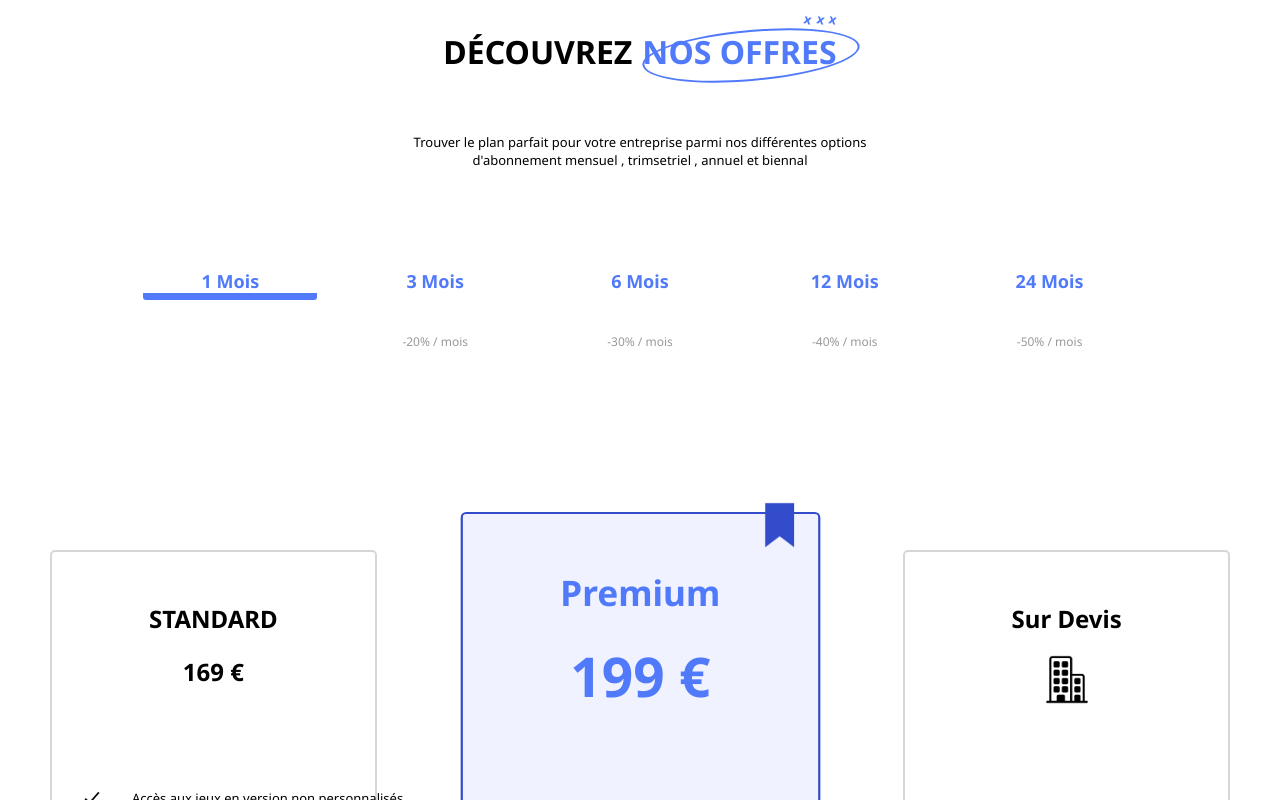
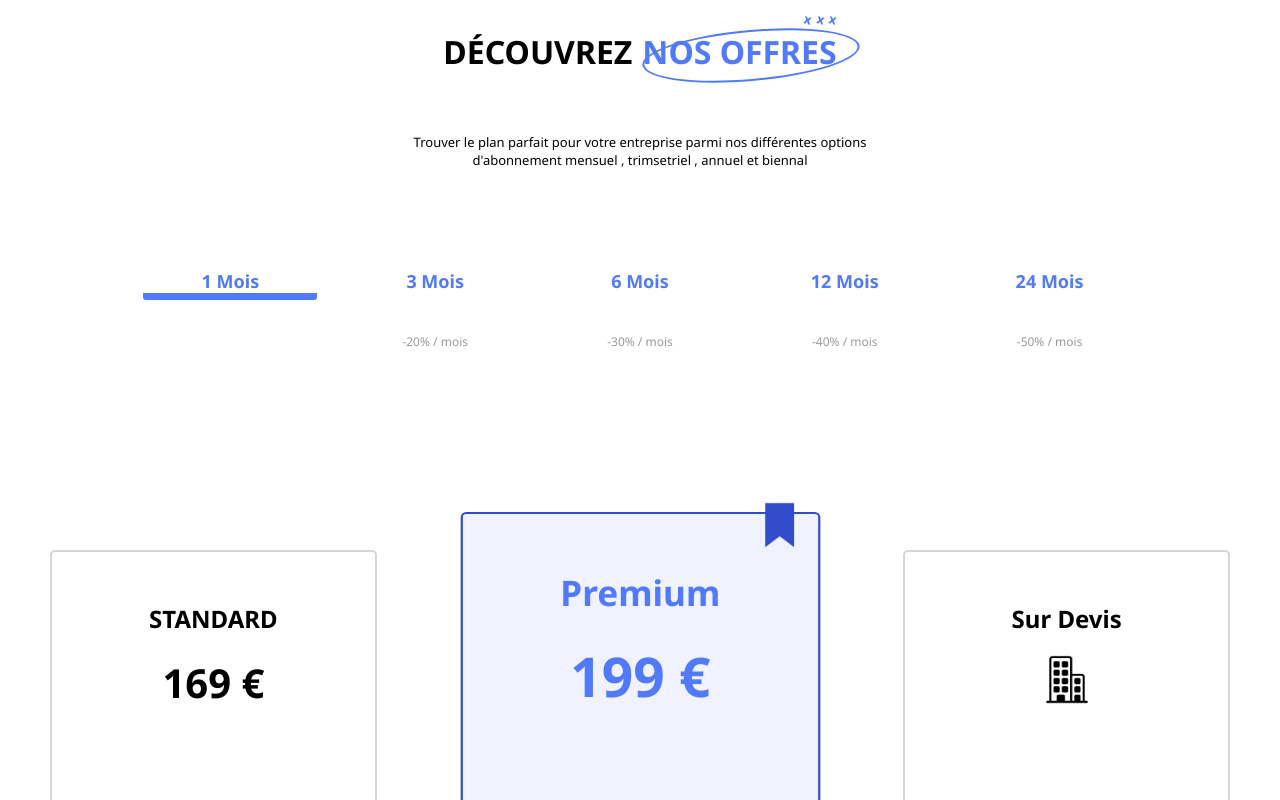
Before and after one commit to TAHA202020/thegiftsclub-test, a React (Create React App) app: page / in a window 1280 px wide. Shown: the top 800 px of the page. Built offline with nearby package versions, Linux system fonts and the light colour scheme.

Commit message:
changement FontSize du Prix

```diff
--- a/src/DetailsOptions.js
+++ b/src/DetailsOptions.js
@@ -9,7 +9,7 @@ function DetailsOptions({prices}) {
     <div className='detail'>
       <div className='detail-title'>
         <h2 style={{marginBottom:'20px'}}>STANDARD</h2>
-        <h2>{prices.standard} €</h2>
+        <h2 style={{fontSize:'40px'}}>{prices.standard} €</h2>
       </div>
       <div className='details'>
         <div className='check'><img src={check}/><p>Accès aux jeux en version non personnalisés</p></div>
```
